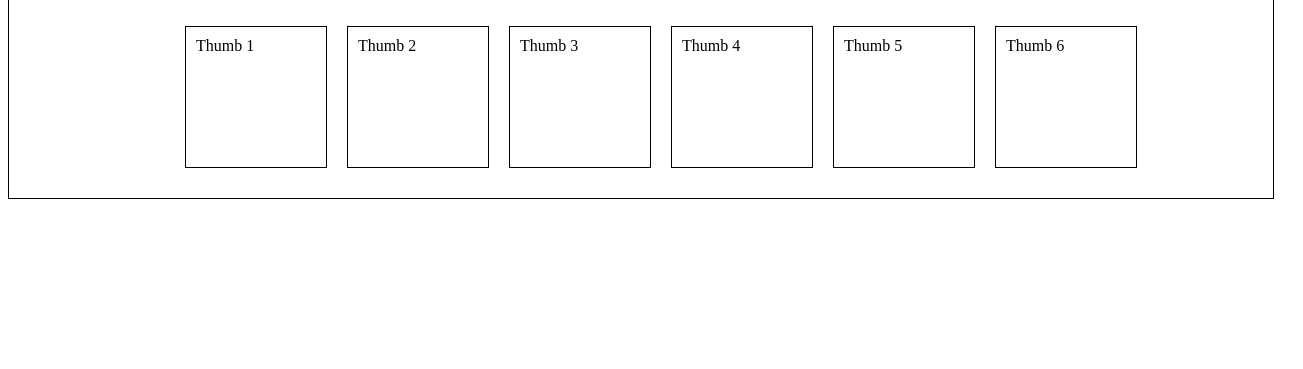
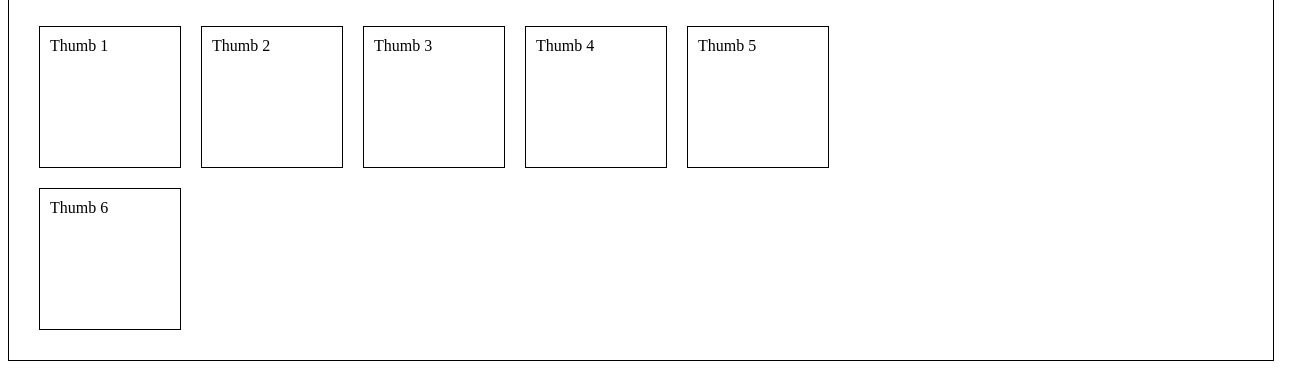
Before and after one commit to Anuragtiwari56/New-project, a plain HTML site: page csscode/index.html in a window 1280 px wide. Shown: the part 65-434 px from the top of the page, 1303 px wide, since content can reach past the window. Drawn offline with Linux system fonts and the light colour scheme.

Commit message:
Add files via upload

```diff
--- a/csscode/index.html
+++ b/csscode/index.html
@@ -1,13 +1,11 @@
 <!DOCTYPE html>
 <html lang="en">
-
 <head>
     <meta charset="UTF-8">
     <meta name="viewport" content="width=device-width, initial-scale=1.0">
     <link rel="stylesheet" href="style.css">
 
 </head>
-
 <body>
     <div id="container">
         <div id="top-header">
@@ -24,14 +22,11 @@
             <div class="thumb">Thumb 4</div>
             <div class="thumb">Thumb 5 </div>
             <div class="thumb">Thumb 6</div>
-
             </div>
 
-            <div id="row2">
-            </div>
+
 
         </div>
     </div>
 </body>
-
 </html>
--- a/csscode/style.css
+++ b/csscode/style.css
@@ -9,8 +9,6 @@ border: 1px solid black  ;
     display: flex;
     width: 100%;
     height: 50px;
-
-
 
 }
 #logo{
@@ -28,7 +26,7 @@ width:100%;
     margin: 10px;
     padding: 10px;
     height: 100%;
-    width: 100%;
+    width: 70%;
     display: flex;
     flex-direction: column;
     align-items: center;
@@ -36,6 +34,7 @@ width:100%;
 }
 #row1{
     display: flex;
+    flex-wrap: wrap;
 }
 
 
```
Lines whose indentation alone changed are shown as unchanged.
